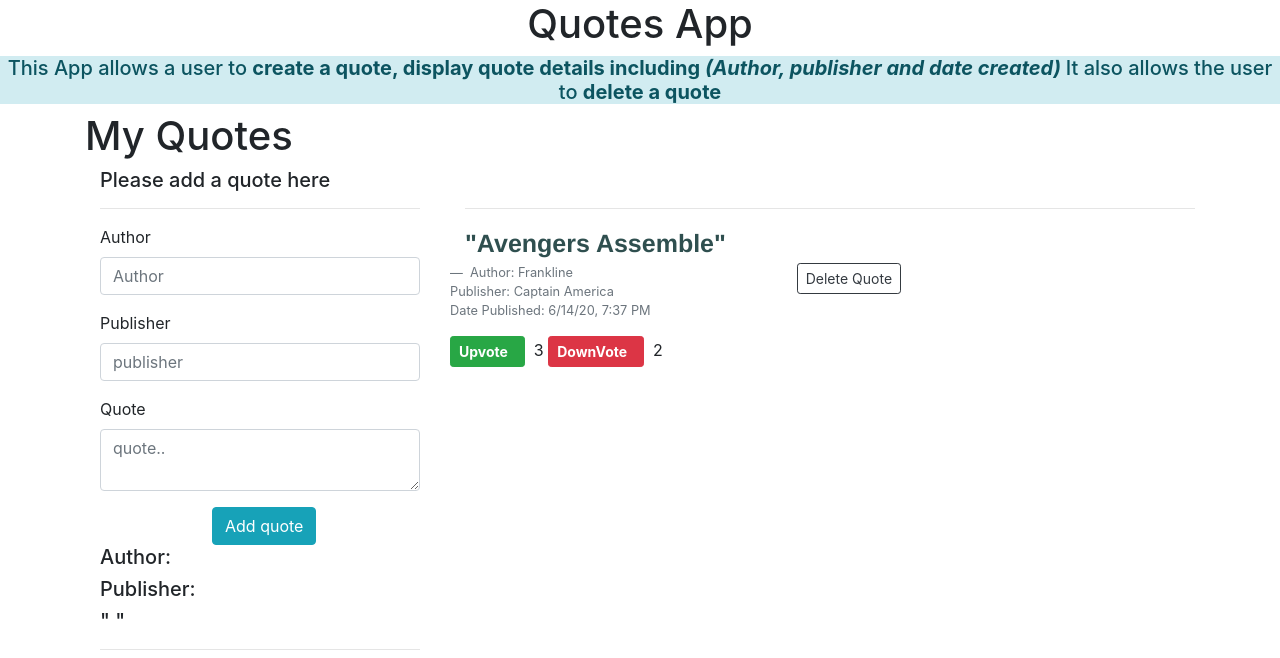
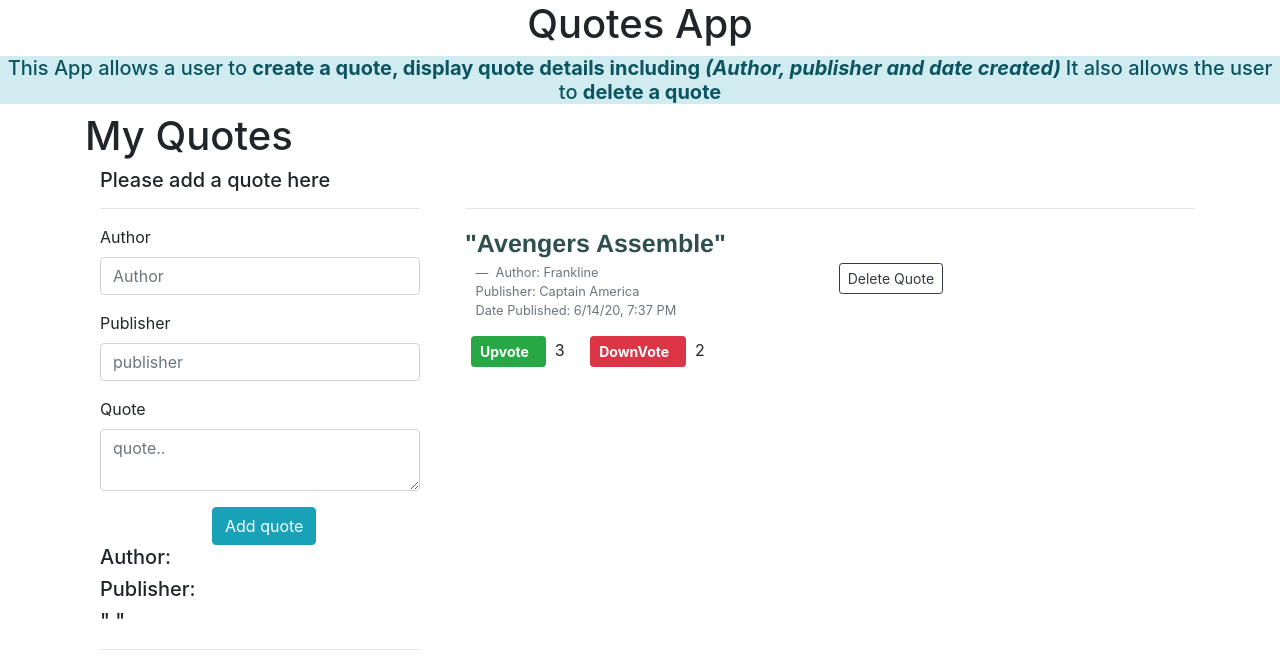
Before and after one commit to frank7841/Quotes, an Angular app: page / in a window 1280 px wide. Shown: the top 658 px of the page. Built offline with nearby package versions, Linux system fonts and the light colour scheme.

Commit message:
aligning quote details elements using custom css

```diff
--- a/src/app/quote-details/quote-details.component.css
+++ b/src/app/quote-details/quote-details.component.css
@@ -1,3 +1,9 @@
 button#delete {
     float: right;
 }
+blockquote {
+    margin-left: 2em;
+}
+button{
+    margin-left: 1.5em;
+}
```
